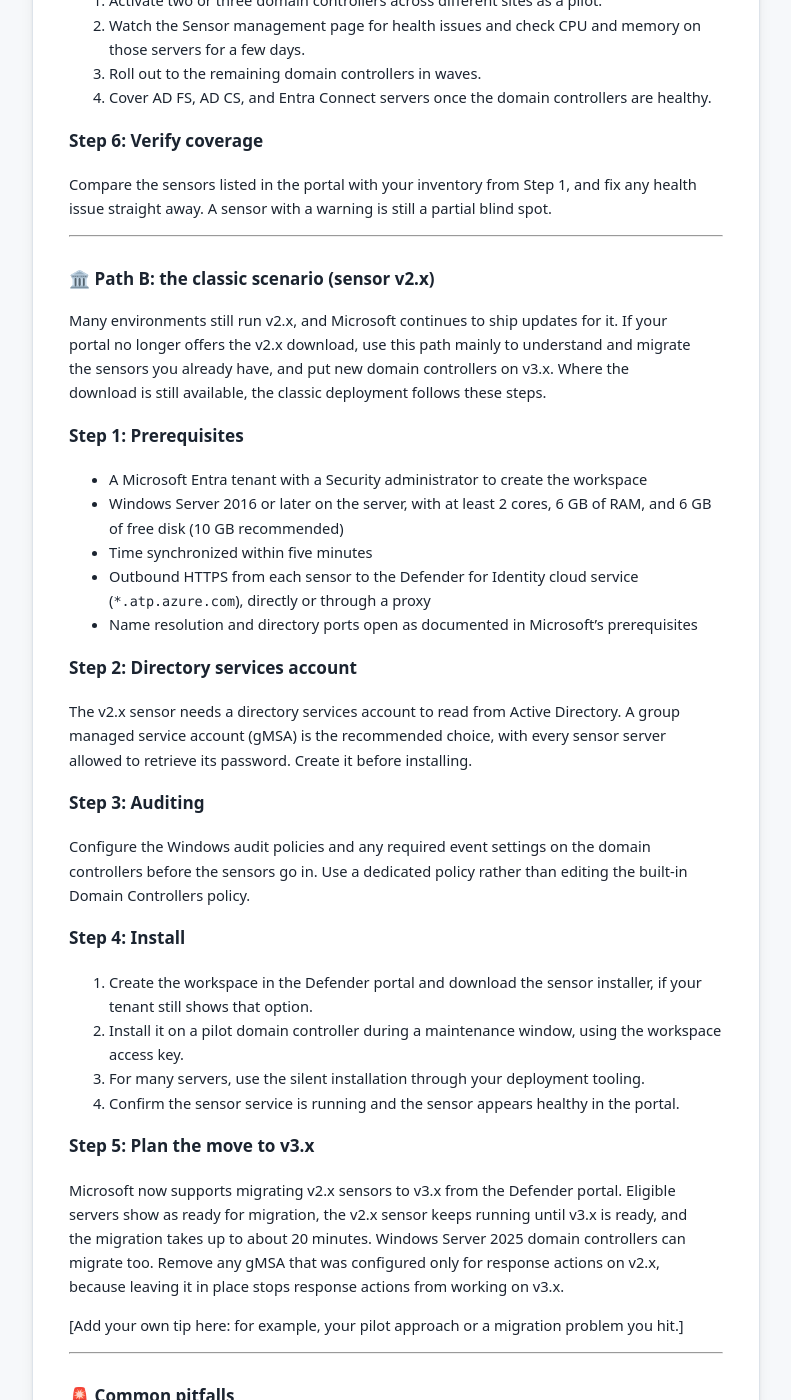
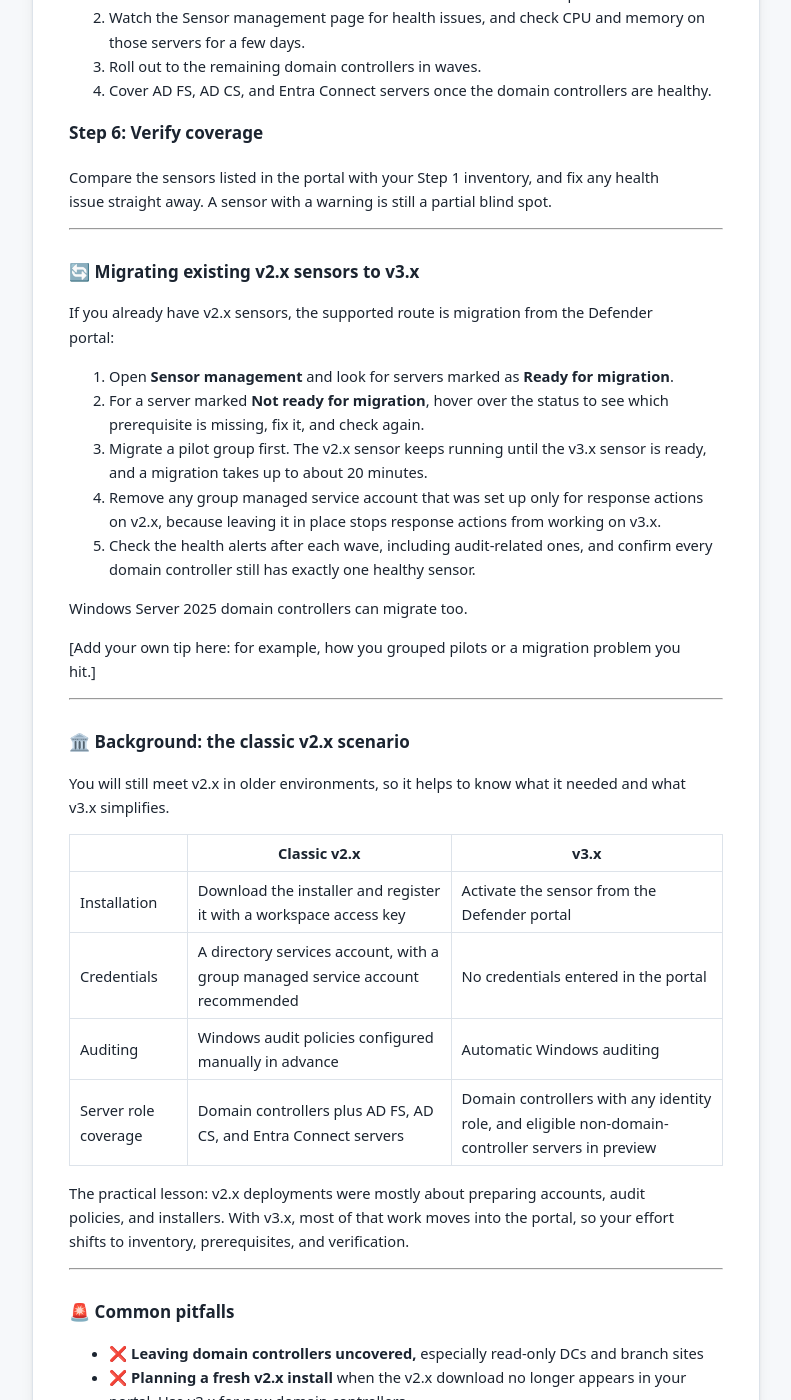
Before and after one commit to saibhargava-mamidala/endpoint_security_blog, a Jekyll site: the page built from _posts/2026-10-09-deploying-defender-for-identity.md, in a window 1280 px wide and 1400 px high, scrolled down 3043 px. Shown: the whole window, without its empty margins (78-869 px from the left). Built offline with Jekyll 4.4.1, drawn with Linux system fonts in a browser that asks for light colours; some of the changed text lies outside the part shown.

Commit message:
Add files via upload
Updated changes for MDI v3.x latest notes.

```diff
--- a/_posts/2026-10-09-deploying-defender-for-identity.md
+++ b/_posts/2026-10-09-deploying-defender-for-identity.md
@@ -1,5 +1,5 @@
 ---
-title: "Deploying Defender for Identity: The Latest v3.x Approach and the Classic v2.x Scenario"
+title: "Deploying Defender for Identity: Sensor v3.x for New Domain Controllers and Migrating from v2.x"
 tags: [Defender-for-Identity, Active-Directory, Domain-Controllers, Identity-Security, Infrastructure]
 series: defender
 part: 2
@@ -11,41 +11,48 @@
 
 In [Part 1](/endpoint_security_blog/migrating-to-defender-for-endpoint/) we moved endpoints to Defender for Endpoint. Attackers rarely stop at the endpoint, though. Sooner or later they go after identity, and in most organisations identity still runs through Active Directory.
 
-Microsoft Defender for Identity (MDI) watches your domain controllers for the signals of that attack path. It only sees what you cover, so the deployment matters. The way to deploy it has changed a lot recently, so this post covers both: the **latest v3.x approach** and the **classic v2.x scenario** you will still meet in existing environments.
+Microsoft Defender for Identity (MDI) watches your domain controllers for the signals of that attack path. It only sees what you cover, so the deployment matters, and the way to deploy it has changed. This post covers the current approach with the v3.x sensor, how to migrate existing v2.x sensors, and a short look at the classic v2.x scenario so you recognise it in older environments.
 
 > **The golden rule of MDI:** every domain controller needs a sensor. A domain controller without one is a blind spot attackers can use.
 
 ---
 
-## 🧭 Which path are you on?
+## 📝 What changed in the console
 
-| Your situation | Path |
-|---|---|
-| New deployment, domain controllers on Windows Server 2019 or later | **Path A:** sensor v3.x |
-| Existing environment with v2.x sensors | **Path B:** classic v2.x, then plan the migration to v3.x |
-| Older domain controllers, or features that still need v2.x | **Path B:** classic v2.x, if your tenant still offers it |
-| AD FS, AD CS, or Entra Connect servers that are not domain controllers | v3.x (preview at the time of writing) or v2.x |
+In the Defender portal, many tenants no longer see the option to download the v2.x sensor. In practice that leaves two routes:
 
-> **📝 Latest console update:** in the Defender portal, many tenants no longer see the option to download the v2.x sensor. In practice that leaves two routes: **existing v2.x sensors are migrated to v3.x**, and **new domain controllers are onboarded directly to v3.x**. Microsoft rolls changes out gradually, so what you see can differ between tenants. Check the Sensor management page in your own portal before you plan.
+- **Existing v2.x sensors are migrated to v3.x**
+- **New domain controllers are onboarded directly to v3.x**
 
-Microsoft's release notes change often, so check the [What's new page](https://learn.microsoft.com/defender-for-identity/whats-new) before you plan. Preview features can change before they reach general availability.
+Microsoft rolls changes out gradually, so what you see can differ between tenants. Check the **Sensor management** page in your own portal before you plan, and read the [What's new page](https://learn.microsoft.com/defender-for-identity/whats-new), because this area changes quickly and preview features can change before general availability.
 
 ---
 
-## 🚀 Path A: the latest approach (sensor v3.x)
+## 🧭 Which route applies to you?
 
-### What changed
+| Your starting point | What to do |
+|---|---|
+| New domain controllers on Windows Server 2019 or later | Activate the v3.x sensor directly |
+| Existing v2.x sensors | Migrate them to v3.x from the portal |
+| Domain controllers on older Windows Server versions | Check Microsoft's current guidance, as they may not be eligible for v3.x yet |
+| AD FS, AD CS, or Entra Connect servers that are not domain controllers | v3.x, which is in preview at the time of writing |
 
-- **Activation without Defender for Endpoint:** you can now activate the v3.x sensor on eligible domain controllers without first onboarding them to Defender for Endpoint. This is generally available for domain controllers on Windows Server 2019 or later, for **new** v3.x deployments only. It does not cover migrating existing v2.x sensors.
-- **Automatic activation and auditing:** in organisations with a licence that includes Defender for Identity, automatic v3.x activation and automatic Windows auditing are rolling out as defaults. New Defender for Endpoint customers get a workspace created automatically when an eligible identity server is found. Existing Defender for Identity customers see a notice in the portal first and can opt out.
-- **More server roles:** v3.x supports domain controllers with any identity role, and eligible AD FS, AD CS, and Entra Connect servers that are not domain controllers are covered in preview. Automatic auditing also reaches those servers.
+---
+
+## 🚀 Deploying the v3.x sensor
+
+### What's new with v3.x
+
+- **Activation without Defender for Endpoint:** you can activate the v3.x sensor on eligible domain controllers without onboarding them to Defender for Endpoint first. This is generally available for domain controllers on Windows Server 2019 or later, for **new** deployments only. It does not cover migrating existing v2.x sensors.
+- **Automatic activation and auditing:** in organisations with a licence that includes Defender for Identity, automatic v3.x activation and automatic Windows auditing are rolling out as defaults. Existing customers see a notice in the portal first and can opt out.
+- **More server roles:** v3.x supports domain controllers with any identity role, and eligible AD FS, AD CS, and Entra Connect servers that are not domain controllers are covered in preview, including automatic auditing.
 - **Higher limits:** up to 1,000 sensors per workspace.
 
 📚 Reference: [Activate the Defender for Identity sensor](https://learn.microsoft.com/defender-for-identity/deploy/activate-sensor)
 
 ### Step 1: Discover and plan
 
-List every domain controller (including read-only ones), their operating system and update level, and any AD FS, AD CS, or Entra Connect servers. Decide who owns each one and when you can change it.
+List every domain controller (including read-only ones), its operating system and update level, and any AD FS, AD CS, or Entra Connect servers. Decide who owns each one and when you can change it.
 
 ### Step 2: Check the prerequisites
 
@@ -65,71 +72,65 @@
 
 ### Step 3: Choose how the sensor gets activated
 
-You now have two routes:
-
 - **With Defender for Endpoint:** if your servers are already onboarded as in Part 1, eligible identity servers can use that connection, including automatic activation where it applies to you.
 - **Without Defender for Endpoint:** activate the sensor on eligible domain controllers directly from the Defender portal, with no endpoint onboarding first.
 
-> **💡 Before you start:** open the **Advanced features** and **Sensor management** pages in the Defender portal and check the automatic activation setting. If you want to control when sensors appear, review it before the portal enables it for you.
+> **💡 Before you start:** open the **Advanced features** and **Sensor management** pages and check the automatic activation setting. If you want to control when sensors appear, review it before the portal enables it for you.
 
 ### Step 4: Auditing
 
-With v3.x, automatic Windows auditing applies the required auditing settings and corrects misconfigurations on existing sensors. RPC auditing is enabled automatically on recent sensor versions. Keep an eye on the health alerts, especially the one for RPC audit misconfiguration, because some advanced detections depend on it.
+With v3.x, automatic Windows auditing applies the required settings and corrects misconfigurations on existing sensors. RPC auditing is enabled automatically on recent sensor versions. Watch the health alerts, especially the one for RPC audit misconfiguration, because some advanced detections depend on it.
 
 ### Step 5: Pilot, then roll out
 
 1. Activate two or three domain controllers across different sites as a pilot.
-2. Watch the Sensor management page for health issues and check CPU and memory on those servers for a few days.
+2. Watch the Sensor management page for health issues, and check CPU and memory on those servers for a few days.
 3. Roll out to the remaining domain controllers in waves.
 4. Cover AD FS, AD CS, and Entra Connect servers once the domain controllers are healthy.
 
 ### Step 6: Verify coverage
 
-Compare the sensors listed in the portal with your inventory from Step 1, and fix any health issue straight away. A sensor with a warning is still a partial blind spot.
+Compare the sensors listed in the portal with your Step 1 inventory, and fix any health issue straight away. A sensor with a warning is still a partial blind spot.
 
 ---
 
-## 🏛️ Path B: the classic scenario (sensor v2.x)
+## 🔄 Migrating existing v2.x sensors to v3.x
 
-Many environments still run v2.x, and Microsoft continues to ship updates for it. If your portal no longer offers the v2.x download, use this path mainly to understand and migrate the sensors you already have, and put new domain controllers on v3.x. Where the download is still available, the classic deployment follows these steps.
+If you already have v2.x sensors, the supported route is migration from the Defender portal:
 
-### Step 1: Prerequisites
+1. Open **Sensor management** and look for servers marked as **Ready for migration**.
+2. For a server marked **Not ready for migration**, hover over the status to see which prerequisite is missing, fix it, and check again.
+3. Migrate a pilot group first. The v2.x sensor keeps running until the v3.x sensor is ready, and a migration takes up to about 20 minutes.
+4. Remove any group managed service account that was set up only for response actions on v2.x, because leaving it in place stops response actions from working on v3.x.
+5. Check the health alerts after each wave, including audit-related ones, and confirm every domain controller still has exactly one healthy sensor.
 
-- A Microsoft Entra tenant with a Security administrator to create the workspace
-- Windows Server 2016 or later on the server, with at least 2 cores, 6 GB of RAM, and 6 GB of free disk (10 GB recommended)
-- Time synchronized within five minutes
-- Outbound HTTPS from each sensor to the Defender for Identity cloud service (`*.atp.azure.com`), directly or through a proxy
-- Name resolution and directory ports open as documented in Microsoft's prerequisites
+Windows Server 2025 domain controllers can migrate too.
 
-### Step 2: Directory services account
+[Add your own tip here: for example, how you grouped pilots or a migration problem you hit.]
 
-The v2.x sensor needs a directory services account to read from Active Directory. A group managed service account (gMSA) is the recommended choice, with every sensor server allowed to retrieve its password. Create it before installing.
+---
 
-### Step 3: Auditing
+## 🏛️ Background: the classic v2.x scenario
 
-Configure the Windows audit policies and any required event settings on the domain controllers before the sensors go in. Use a dedicated policy rather than editing the built-in Domain Controllers policy.
+You will still meet v2.x in older environments, so it helps to know what it needed and what v3.x simplifies.
 
-### Step 4: Install
+| | Classic v2.x | v3.x |
+|---|---|---|
+| Installation | Download the installer and register it with a workspace access key | Activate the sensor from the Defender portal |
+| Credentials | A directory services account, with a group managed service account recommended | No credentials entered in the portal |
+| Auditing | Windows audit policies configured manually in advance | Automatic Windows auditing |
+| Server role coverage | Domain controllers plus AD FS, AD CS, and Entra Connect servers | Domain controllers with any identity role, and eligible non-domain-controller servers in preview |
 
-1. Create the workspace in the Defender portal and download the sensor installer, if your tenant still shows that option.
-2. Install it on a pilot domain controller during a maintenance window, using the workspace access key.
-3. For many servers, use the silent installation through your deployment tooling.
-4. Confirm the sensor service is running and the sensor appears healthy in the portal.
-
-### Step 5: Plan the move to v3.x
-
-Microsoft now supports migrating v2.x sensors to v3.x from the Defender portal. Eligible servers show as ready for migration, the v2.x sensor keeps running until v3.x is ready, and the migration takes up to about 20 minutes. Windows Server 2025 domain controllers can migrate too. Remove any gMSA that was configured only for response actions on v2.x, because leaving it in place stops response actions from working on v3.x.
-
-[Add your own tip here: for example, your pilot approach or a migration problem you hit.]
+The practical lesson: v2.x deployments were mostly about preparing accounts, audit policies, and installers. With v3.x, most of that work moves into the portal, so your effort shifts to inventory, prerequisites, and verification.
 
 ---
 
 ## 🚨 Common pitfalls
 
 - ❌ **Leaving domain controllers uncovered,** especially read-only DCs and branch sites
-- ❌ **Mixing sensor versions on one server** instead of using the supported migration
 - ❌ **Planning a fresh v2.x install** when the v2.x download no longer appears in your portal. Use v3.x for new domain controllers
 - ❌ **Treating v3.x activation without Defender for Endpoint as a migration tool,** when it only covers new deployments
+- ❌ **Leaving a gMSA from v2.x in place,** which stops response actions on v3.x
 - ❌ **Ignoring time sync,** which breaks registration and detections
 - ❌ **Missing the automatic activation notice,** then being surprised when sensors appear
 - ❌ **Skipping health alerts,** especially audit-related ones
```
